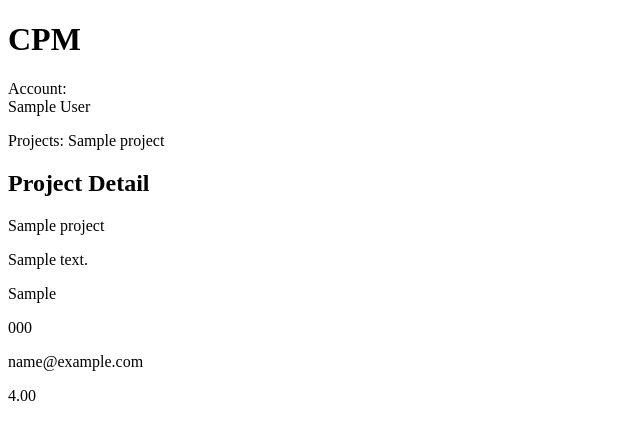
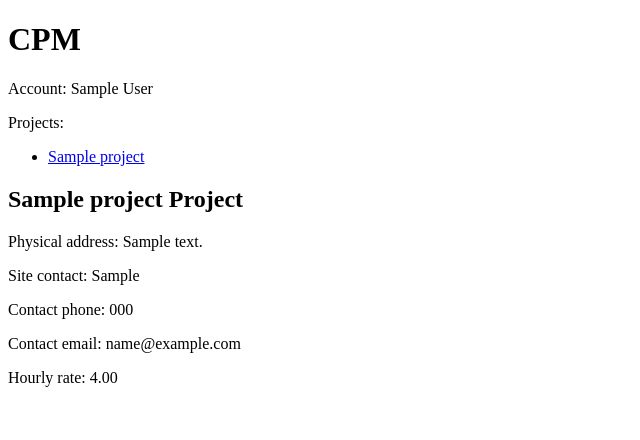
Before and after one commit to propose-software/propose, a Django app: page /project/1 in a window 1280 px wide. Shown: the part 70-510 px from the top of the page, without its empty margins (0-640 px from the left). Run offline with Django 3.2, Linux system fonts and the light colour scheme; a user stored in the database is signed in; tables that the repository leaves empty hold one stand-in row (values such as "Sample post").

Commit message:
simple tertiary nav displays account/project info

```diff
--- a/cabinets_app/templates/project/project_detail.html
+++ b/cabinets_app/templates/project/project_detail.html
@@ -4,12 +4,11 @@
 
 {% block content %}
 <div class="cabinet_detail">
-  <h2>Project Detail</h2>
-  <p>{{ project.name }}</p>
-  <p>{{ project.physical_address }}</p>
-  <p>{{ project.site_contact }}</p>
-  <p>{{ project.contact_phone }}</p>
-  <p>{{ project.contact_email }}</p>
-  <p>{{ project.hourly_rate }}</p>
+  <h2>{{ project.name }} Project</h2>
+  <p>Physical address: {{ project.physical_address }}</p>
+  <p>Site contact: {{ project.site_contact }}</p>
+  <p>Contact phone: {{ project.contact_phone }}</p>
+  <p>Contact email: {{ project.contact_email }}</p>
+  <p>Hourly rate: {{ project.hourly_rate }}</p>
 </div>
 {% endblock content %}
--- a/cpm_project/templates/generic/aside.html
+++ b/cpm_project/templates/generic/aside.html
@@ -1,7 +1,8 @@
-<p>Account: <br />{{ project.account.name }}</p>
-<p>Projects:
-    {% for proj in project.account.projects.all %}
-        {{ proj.name }}<br />
-    {% endfor %}
-
+<p>Account: {{ project.account.name }}</p>
+<p>Projects:</p>
+<ul>
+{% for proj in project.account.projects.all %}
+    <li><a href="{% url 'project_detail' proj_id=proj.id %}">{{ proj.name }}</a></li>
+{% endfor %}
+</ul>
 </p>
--- a/cpm_project/templates/generic/base.html
+++ b/cpm_project/templates/generic/base.html
@@ -20,11 +20,6 @@
             {% if user.is_superuser %}
             <li><a href="{% url "admin:index" %}">Admin</a></li>
             {% endif %}
-
-
-
-
-
           </ul>
         </nav>
   </header>
```
